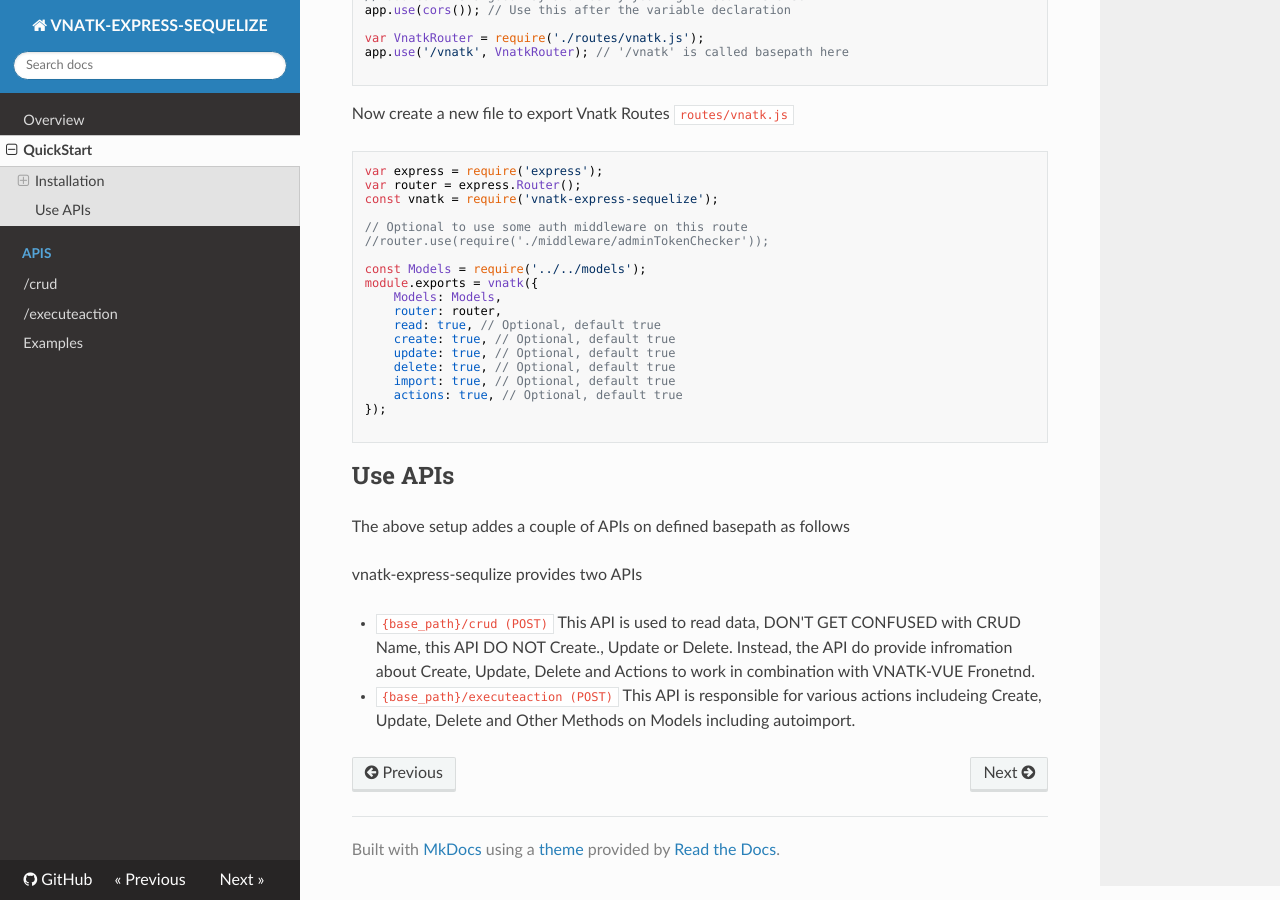
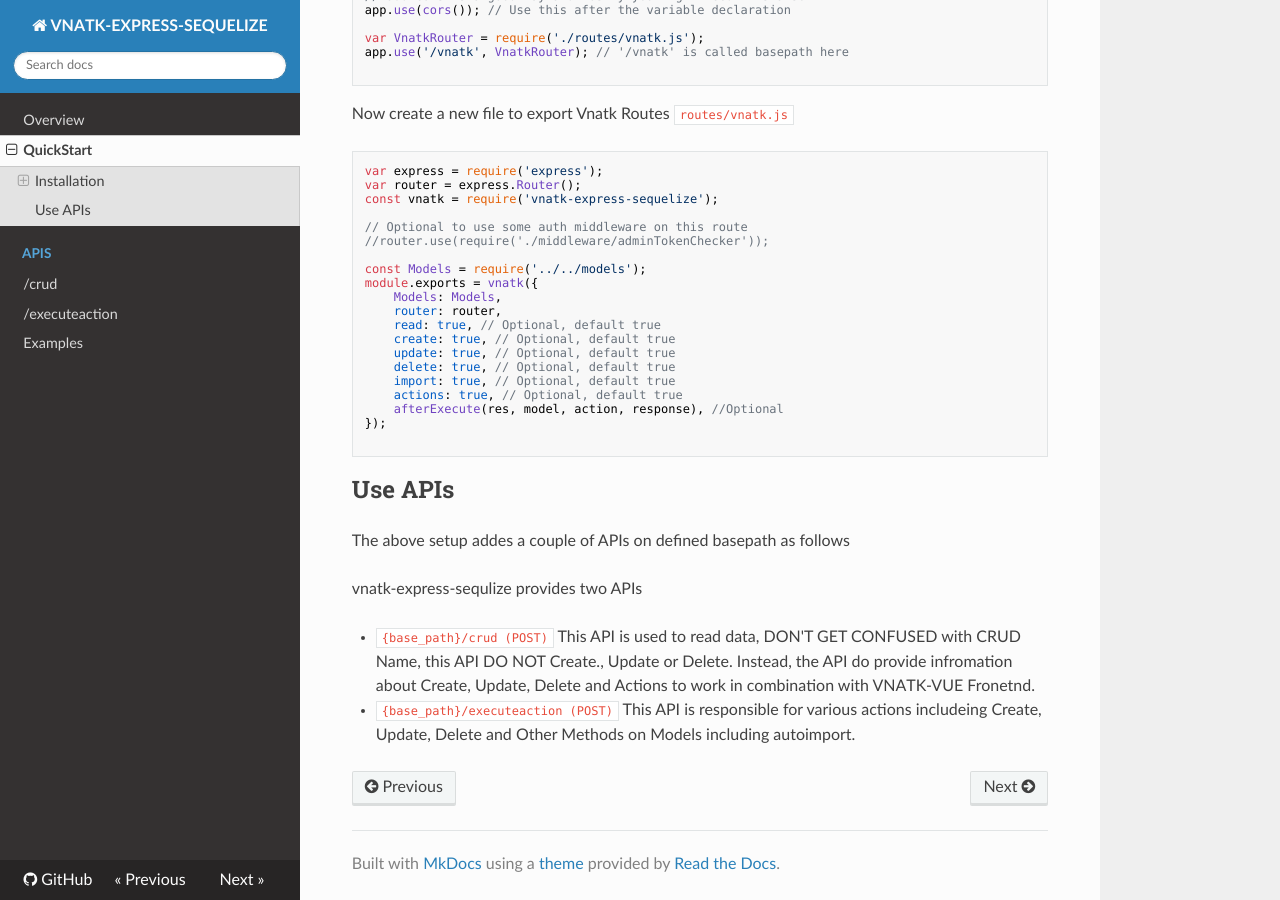
Before and after one commit to gowrav-vishwakarma/vnatk-express-sequelize, an MkDocs documentation site: the page built from docs/quickstart.md, in a window 1280 px wide and 900 px high, scrolled down 1329 px. Built offline with MkDocs 1.6.1, drawn with Linux system fonts in a browser that asks for light colours; nearby versions of some CDN libraries.

Commit message:
added event in docs

````diff
--- a/docs/quickstart.md
+++ b/docs/quickstart.md
@@ -92,6 +92,7 @@
     delete: true, // Optional, default true
     import: true, // Optional, default true
     actions: true, // Optional, default true
+    afterExecute(res, model, action, response), //Optional
 });
 
 ```
````
